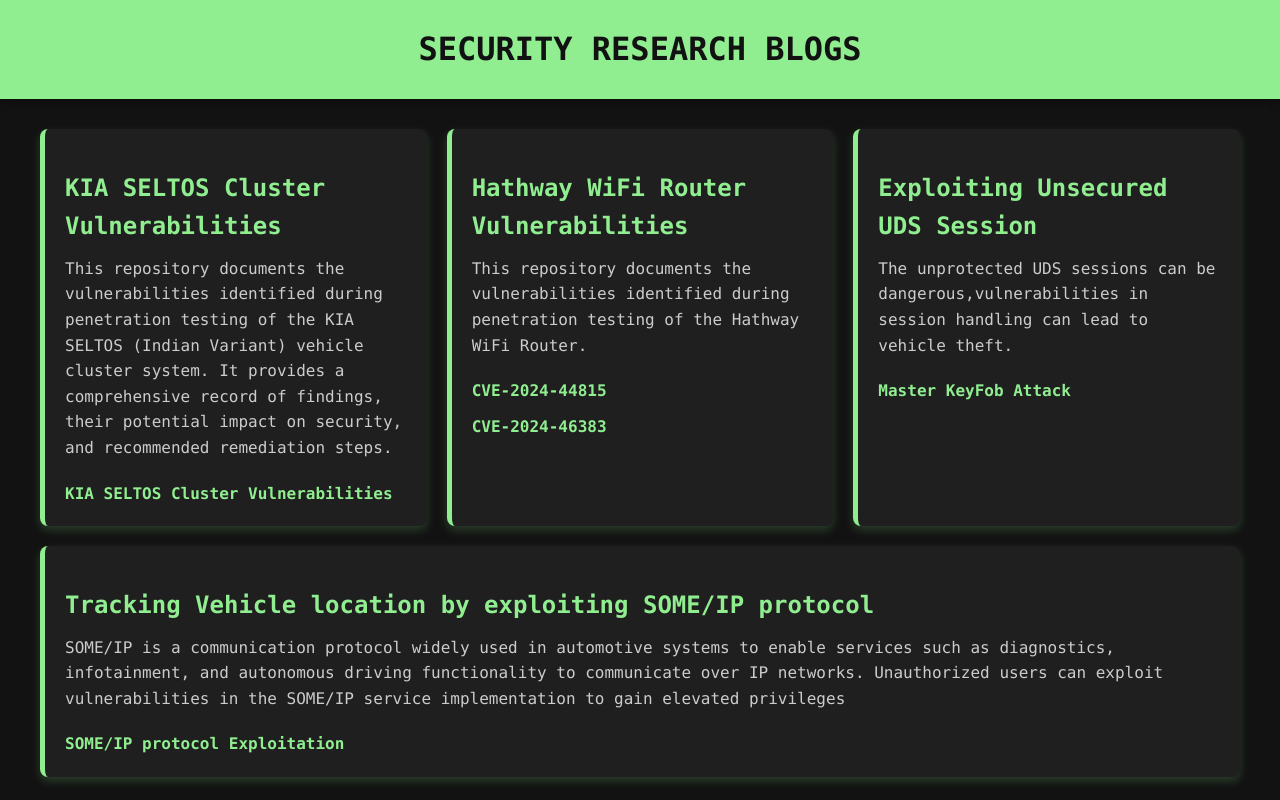
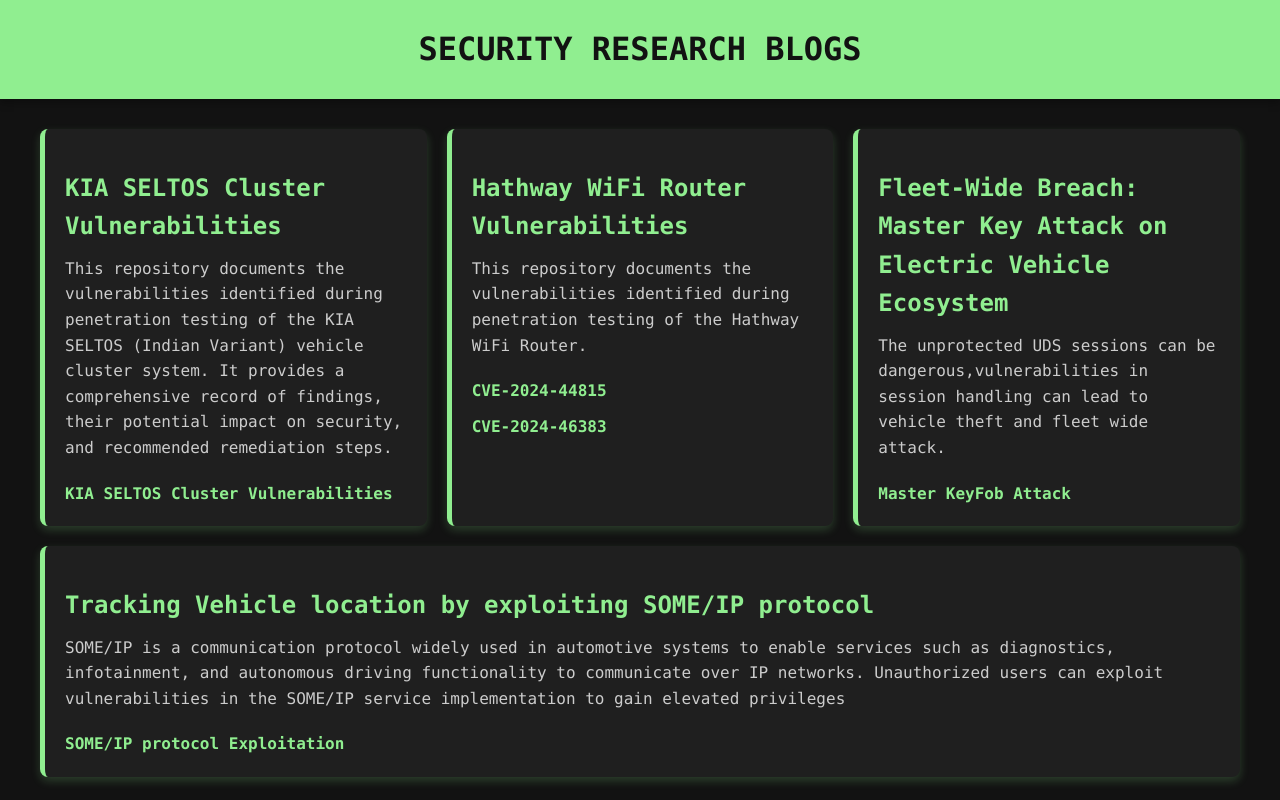
Before and after one commit to nitinronge91/nitinronge91.github.io, a plain HTML site: page index.html in a window 1280 px wide. Shown: the top 800 px of the page. Drawn offline with Linux system fonts and the light colour scheme.

Commit message:
Update index.html

```diff
--- a/index.html
+++ b/index.html
@@ -163,9 +163,9 @@
 
     <!-- Blog 3 -->
     <div class="blog-post" id="blog3">
-      <h2>Exploiting Unsecured UDS Session</h2>
+      <h2>Fleet-Wide Breach: Master Key Attack on Electric Vehicle Ecosystem</h2>
       <p>
-        The unprotected UDS sessions can be dangerous,vulnerabilities in session handling can lead to vehicle theft.
+        The unprotected UDS sessions can be dangerous,vulnerabilities in session handling can lead to vehicle theft and fleet wide attack.
       </p>
       <a class="share-link" href="https://github.com/nitinronge91/Master_keyFob_Attack" target="_blank">Master KeyFob Attack</a>
     </div>
```
